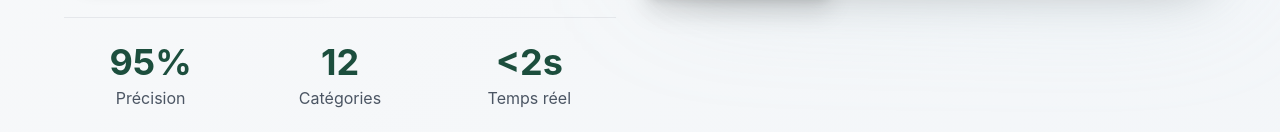
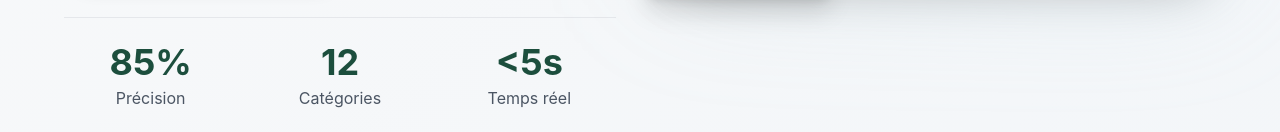
Before and after one commit to Ange-Etoile/Dechet_Urbain, a Vue app: page / in a window 1280 px wide. Shown: the part 747-879 px from the top of the page. Built offline with nearby package versions, Linux system fonts and the light colour scheme.

Commit message:
feat:amelioration de l'interface de la page d'acceuil

```diff
--- a/src/views/Home.vue
+++ b/src/views/Home.vue
@@ -45,9 +45,9 @@ const features = [
 ];
 
 const stats = [
-  { value: '95%', label: 'Précision' },
+  { value: '85%', label: 'Précision' },
   { value: '12', label: 'Catégories' },
-  { value: '<2s', label: 'Temps réel' }
+  { value: '<5s', label: 'Temps réel' }
 ];
 </script>
 
```
